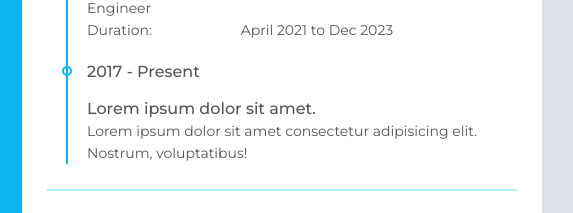
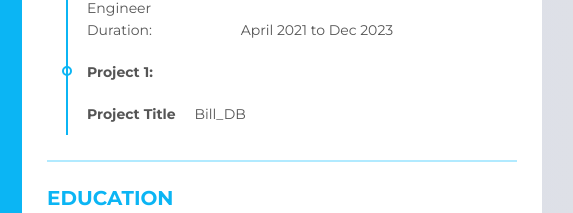
Before and after one commit to Sowji-99/ITC505, a plain HTML site: page lab-4/index.html in a window 1280 px wide. Shown: the part 831-1044 px from the top of the page, 498-1071 px from the left. Drawn offline with Linux system fonts and the light colour scheme; files whose address does not match are found by name.

Commit message:
hhikajlo

```diff
--- a/lab-4/index.html
+++ b/lab-4/index.html
@@ -164,7 +164,6 @@
               <div class="info">
                 <h4> Organization </h4>
 
-
                       <p>
                         <span class="label">Name of the company:</span> DXC Technology <br>
                         <span class="label">Designation:</span> Associate Professional Software Engineer <br>
@@ -173,11 +172,15 @@
               </div>
             </li>
             <li>
-              <div class="date">2017 - Present</div>
-              <div class="info">
-                     <p class="semi-bold">Lorem ipsum dolor sit amet.</p>
-                  <p>Lorem ipsum dolor sit amet consectetur adipisicing elit. Nostrum, voluptatibus!</p>
+
+            <div class="info">
+                <h4> Project 1:  </h4>
+                <div class="project-details">
+                    <div class="details-row">
+                      <div class="details-label">Project Title</div>
+                    <div class="details-value">Bill_DB</div>
                 </div>
+            </div>
             </li>
         </ul>
     </div>
--- a/lab-4/styles.css
+++ b/lab-4/styles.css
@@ -157,6 +157,30 @@ body {
   width: 150px; /* Adjust the width to your preference */
 }
 
+.resume .resume_right .project-details {
+  margin-top: 20px;
+}
+
+.resume .resume_right .project-details .details-row {
+  display: flex;
+  margin-bottom: 10px;
+}
+
+.resume .resume_right .project-details .details-label {
+  flex: 1;
+  font-weight: bold;
+}
+
+.resume .resume_right .project-details .details-value {
+  flex: 3;
+}
+
+.resume .resume_right .project-details .details-value ul {
+  margin: 0;
+  padding-left: 20px;
+}
+
+
 
 .resume .resume_right .bold {
   color: #0bb5f4;
```
